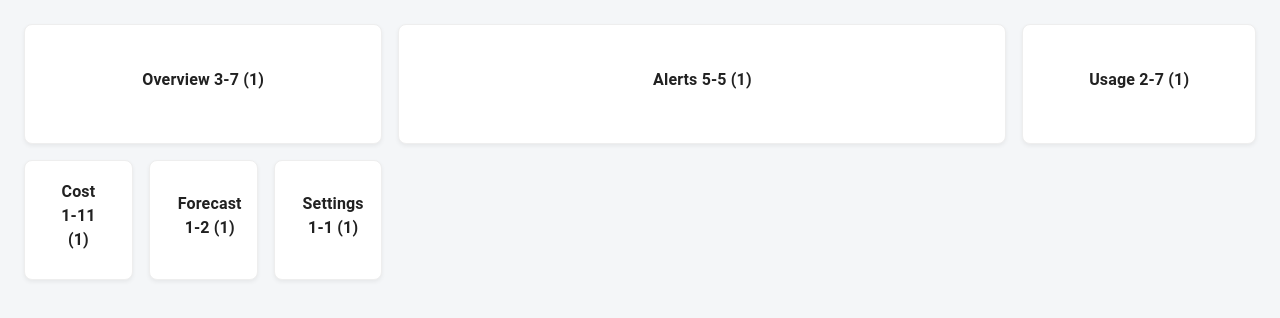
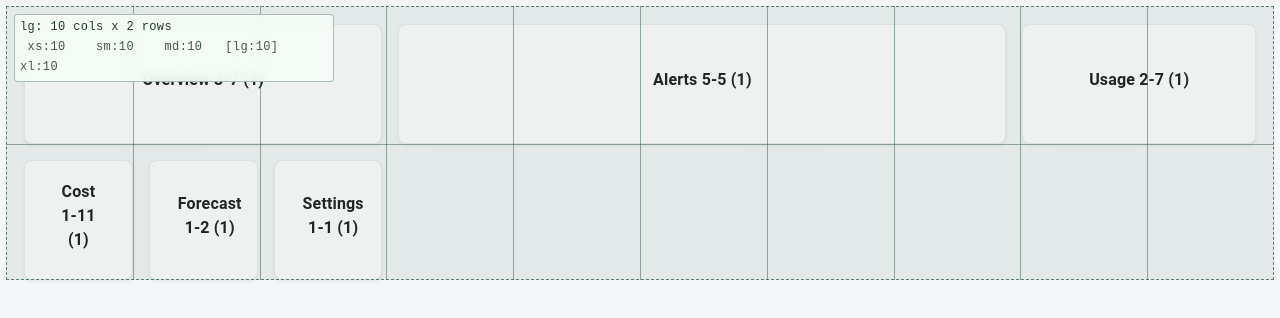
Before and after one commit to bwenzinger/customizable-dashboard, a React (Vite) app: page / in a window 1280 px wide. Shown: the top 318 px of the page. Built offline with nearby package versions, Linux system fonts and the light colour scheme.

Commit message:
added debug gridlines

```diff
--- a/src/App.tsx
+++ b/src/App.tsx
@@ -36,6 +36,7 @@ function App() {
         onLayoutChanged={setLayout}
         columns={10}
         gap={16}
+        showGridlines={true}
         renderItem={(item: Tile, _index: number, isDragging: boolean) => (
           <Card
             sx={{
--- /dev/null
+++ b/src/drag-and-droppable-grid/DebugGridOverlay.tsx
@@ -0,0 +1,164 @@
+import { Box, Typography } from '@mui/material';
+import type {
+  DraggableGridBreakpoint,
+  DraggableGridResponsiveColumns,
+} from './types';
+
+type DebugGridOverlayProps = {
+  columns: number | DraggableGridResponsiveColumns;
+  resolvedColumns: number;
+  activeBreakpoint: DraggableGridBreakpoint;
+  rowCount: number;
+  rowBoundaries: number[];
+  gridHeight: number;
+  containerPadding: number;
+};
+
+const orderedBreakpoints: DraggableGridBreakpoint[] = [
+  'xs',
+  'sm',
+  'md',
+  'lg',
+  'xl',
+];
+
+export function DebugGridOverlay(
+  props: DebugGridOverlayProps
+): React.JSX.Element | null {
+  const {
+    columns,
+    resolvedColumns,
+    activeBreakpoint,
+    rowCount,
+    rowBoundaries,
+    gridHeight,
+    containerPadding,
+  } = props;
+
+  if (resolvedColumns < 1 || rowCount < 1 || gridHeight <= 0) {
+    return null;
+  }
+
+  const breakpointColumns = getBreakpointColumns(columns);
+
+  return (
+    <Box
+      aria-hidden
+      sx={{
+        pointerEvents: 'none',
+        position: 'absolute',
+        top: `${containerPadding}px`,
+        right: `${containerPadding}px`,
+        left: `${containerPadding}px`,
+        height: `${gridHeight}px`,
+        zIndex: 2,
+      }}
+    >
+      <Box
+        sx={{
+          position: 'absolute',
+          inset: 0,
+          border: '1px dashed rgba(32, 78, 54, 0.7)',
+          background:
+            'linear-gradient(to right, rgba(32, 78, 54, 0.08), rgba(32, 78, 54, 0.08))',
+          backgroundSize: `${100 / resolvedColumns}% 100%`,
+          backgroundRepeat: 'repeat',
+        }}
+      />
+
+      {Array.from({ length: resolvedColumns - 1 }, (_, index) => (
+        <Box
+          key={`column-${index + 1}`}
+          sx={{
+            position: 'absolute',
+            top: 0,
+            bottom: 0,
+            left: `${((index + 1) / resolvedColumns) * 100}%`,
+            width: '1px',
+            bgcolor: 'rgba(32, 78, 54, 0.45)',
+          }}
+        />
+      ))}
+
+      {rowBoundaries.slice(0, -1).map((boundary, index) => (
+        <Box
+          key={`row-${index + 1}`}
+          sx={{
+            position: 'absolute',
+            right: 0,
+            left: 0,
+            top: `${boundary}px`,
+            height: '1px',
+            bgcolor: 'rgba(32, 78, 54, 0.45)',
+          }}
+        />
+      ))}
+
+      <Box
+        sx={{
+          position: 'absolute',
+          top: 8,
+          left: 8,
+          maxWidth: 'min(100%, 320px)',
+          px: 1.25,
+          py: 0.75,
+          borderRadius: 1,
+          bgcolor: 'rgba(245, 252, 247, 0.9)',
+          border: '1px solid rgba(32, 78, 54, 0.35)',
+          backdropFilter: 'blur(4px)',
+        }}
+      >
+        <Typography
+          variant="caption"
+          sx={{
+            display: 'block',
+            fontFamily: 'monospace',
+            color: 'rgba(20, 48, 33, 0.95)',
+          }}
+        >
+          {activeBreakpoint}: {resolvedColumns} cols x {rowCount} rows
+        </Typography>
+        <Typography
+          variant="caption"
+          sx={{
+            display: 'block',
+            fontFamily: 'monospace',
+            color: 'rgba(20, 48, 33, 0.8)',
+            whiteSpace: 'pre-wrap',
+          }}
+        >
+          {orderedBreakpoints
+            .map((breakpoint) => {
+              const prefix = breakpoint === activeBreakpoint ? '[' : ' ';
+              const suffix = breakpoint === activeBreakpoint ? ']' : ' ';
+
+              return `${prefix}${breakpoint}:${breakpointColumns[breakpoint]}${suffix}`;
+            })
+            .join('  ')}
+        </Typography>
+      </Box>
+    </Box>
+  );
+}
+
+function getBreakpointColumns(
+  columns: number | DraggableGridResponsiveColumns
+): Record<DraggableGridBreakpoint, number> {
+  if (typeof columns === 'number') {
+    return {
+      xs: columns,
+      sm: columns,
+      md: columns,
+      lg: columns,
+      xl: columns,
+    };
+  }
+
+  return {
+    xs: columns.xs ?? 1,
+    sm: columns.sm ?? columns.xs ?? 1,
+    md: columns.md ?? columns.sm ?? columns.xs ?? 1,
+    lg: columns.lg ?? columns.md ?? columns.sm ?? columns.xs ?? 1,
+    xl: columns.xl ?? columns.lg ?? columns.md ?? columns.sm ?? columns.xs ?? 1,
+  };
+}
--- a/src/drag-and-droppable-grid/DraggableGrid.tsx
+++ b/src/drag-and-droppable-grid/DraggableGrid.tsx
@@ -10,6 +10,7 @@ import {
 import { Box, useMediaQuery, useTheme } from '@mui/material';
 import { DraggableGridCell } from './DraggableGridCell';
 import {
+  getActiveBreakpoint,
   clamp,
   expandRect,
   getResizedColumnSpan,
@@ -18,6 +19,7 @@ import {
   resolveColumns,
   shouldReorderOnOverlap,
 } from './gridMath';
+import { DebugGridOverlay } from './DebugGridOverlay';
 import type {
   DraggableGridItem,
   DraggableGridProps,
@@ -40,12 +42,14 @@ export function DraggableGrid<T extends DraggableGridItem>(
     onLayoutChanged,
     renderItem,
     columns = 3,
+    showGridlines = false,
     gap = 12,
     className,
     itemClassName,
     animationMs = 320,
     resizeHandleWidth = 12,
   } = props;
+  const containerPadding = 6;
 
   const theme = useTheme();
   const matchesXs = useMediaQuery(theme.breakpoints.up('xs'));
@@ -53,21 +57,32 @@ export function DraggableGrid<T extends DraggableGridItem>(
   const matchesMd = useMediaQuery(theme.breakpoints.up('md'));
   const matchesLg = useMediaQuery(theme.breakpoints.up('lg'));
   const matchesXl = useMediaQuery(theme.breakpoints.up('xl'));
+  const breakpointMatches = {
+    xs: matchesXs,
+    sm: matchesSm,
+    md: matchesMd,
+    lg: matchesLg,
+    xl: matchesXl,
+  };
 
   const resolvedColumns = resolveColumns({
     columns,
-    matches: {
-      xs: matchesXs,
-      sm: matchesSm,
-      md: matchesMd,
-      lg: matchesLg,
-      xl: matchesXl,
-    },
+    matches: breakpointMatches,
   });
+  const activeBreakpoint = getActiveBreakpoint(breakpointMatches);
 
   const [draggingId, setDraggingId] = useState<string | null>(null);
   const [draftLayout, setDraftLayout] = useState<T[] | null>(null);
   const [resizeState, setResizeState] = useState<ResizeState<T>>(null);
+  const [debugGridMetrics, setDebugGridMetrics] = useState<{
+    rowBoundaries: number[];
+    rowCount: number;
+    gridHeight: number;
+  }>({
+    rowBoundaries: [],
+    rowCount: 0,
+    gridHeight: 0,
+  });
 
   const containerRef = useRef<HTMLDivElement | null>(null);
   const itemRefs = useRef<Map<string, HTMLDivElement>>(new Map());
@@ -80,6 +95,64 @@ export function DraggableGrid<T extends DraggableGridItem>(
     (draggingId !== null || isResizing) && draftLayout !== null
       ? draftLayout
       : layout;
+
+  useLayoutEffect(() => {
+    if (!showGridlines) {
+      return;
+    }
+
+    const containerElement = containerRef.current;
+
+    if (!containerElement) {
+      return;
+    }
+
+    const measureGrid = () => {
+      const rowBottomByTop = new Map<number, number>();
+
+      renderedLayout.forEach((item) => {
+        const element = itemRefs.current.get(item.id);
+
+        if (!element) {
+          return;
+        }
+
+        const rowTop = element.offsetTop - containerPadding;
+        const rowBottom = rowTop + element.offsetHeight;
+        const previousBottom = rowBottomByTop.get(rowTop) ?? 0;
+
+        rowBottomByTop.set(rowTop, Math.max(previousBottom, rowBottom));
+      });
+
+      const sortedRowTops = Array.from(rowBottomByTop.keys()).sort(
+        (first, second) => first - second
+      );
+      const rowBoundaries = sortedRowTops.map((rowTop) => rowBottomByTop.get(rowTop)!);
+      const gridHeight = rowBoundaries.at(-1) ?? 0;
+
+      setDebugGridMetrics({
+        rowBoundaries,
+        rowCount: sortedRowTops.length,
+        gridHeight,
+      });
+    };
+
+    measureGrid();
+
+    const resizeObserver = new ResizeObserver(() => {
+      measureGrid();
+    });
+
+    resizeObserver.observe(containerElement);
+
+    itemRefs.current.forEach((element) => {
+      resizeObserver.observe(element);
+    });
+
+    return () => {
+      resizeObserver.disconnect();
+    };
+  }, [containerPadding, renderedLayout, resolvedColumns, showGridlines]);
 
   useLayoutEffect(() => {
     // Capture item positions after each layout change so non-dragged items can
@@ -392,6 +465,7 @@ export function DraggableGrid<T extends DraggableGridItem>(
       onDragOver={handleContainerDragOver}
       onDrop={handleContainerDrop}
       sx={{
+        position: 'relative',
         height: '100%',
         width: '100%',
         display: 'grid',
@@ -403,9 +477,21 @@ export function DraggableGrid<T extends DraggableGridItem>(
         alignContent: 'start',
         justifyContent: 'start',
         overflowX: 'hidden',
-        padding: 6,
+        padding: containerPadding,
       }}
     >
+      {showGridlines ? (
+        <DebugGridOverlay
+          columns={columns}
+          resolvedColumns={resolvedColumns}
+          activeBreakpoint={activeBreakpoint}
+          rowCount={debugGridMetrics.rowCount}
+          rowBoundaries={debugGridMetrics.rowBoundaries}
+          gridHeight={debugGridMetrics.gridHeight}
+          containerPadding={containerPadding}
+        />
+      ) : null}
+
       {renderedLayout.map((item, index) => {
         const isDragging = item.id === draggingId;
         const clampedWidth = clamp(
--- a/src/drag-and-droppable-grid/DraggableGridCell.tsx
+++ b/src/drag-and-droppable-grid/DraggableGridCell.tsx
@@ -51,6 +51,7 @@ export function DraggableGridCell(
       className={itemClassName}
       sx={{
         position: 'relative',
+        zIndex: 1,
         minWidth: 0,
         gridColumn: `span ${clampedWidth}`,
         cursor: isDragging ? 'grabbing' : 'grab',
--- a/src/drag-and-droppable-grid/gridMath.ts
+++ b/src/drag-and-droppable-grid/gridMath.ts
@@ -188,6 +188,27 @@ export function resolveColumns(args: {
   return 1;
 }
 
+export function getActiveBreakpoint(matches: Record<
+  DraggableGridBreakpoint,
+  boolean
+>): DraggableGridBreakpoint {
+  const orderedBreakpoints: DraggableGridBreakpoint[] = [
+    'xl',
+    'lg',
+    'md',
+    'sm',
+    'xs',
+  ];
+
+  for (const breakpoint of orderedBreakpoints) {
+    if (matches[breakpoint]) {
+      return breakpoint;
+    }
+  }
+
+  return 'xs';
+}
+
 function getResponsiveValueForBreakpoint(args: {
   columns: DraggableGridResponsiveColumns;
   breakpoint: DraggableGridBreakpoint;
--- a/src/drag-and-droppable-grid/types.ts
+++ b/src/drag-and-droppable-grid/types.ts
@@ -18,6 +18,7 @@ export type DraggableGridProps<T extends DraggableGridItem> = {
   onLayoutChanged: (nextLayout: T[]) => void;
   renderItem: (item: T, index: number, isDragging: boolean) => ReactNode;
   columns?: number | DraggableGridResponsiveColumns;
+  showGridlines?: boolean;
   gap?: number;
   className?: string;
   itemClassName?: string;
```
